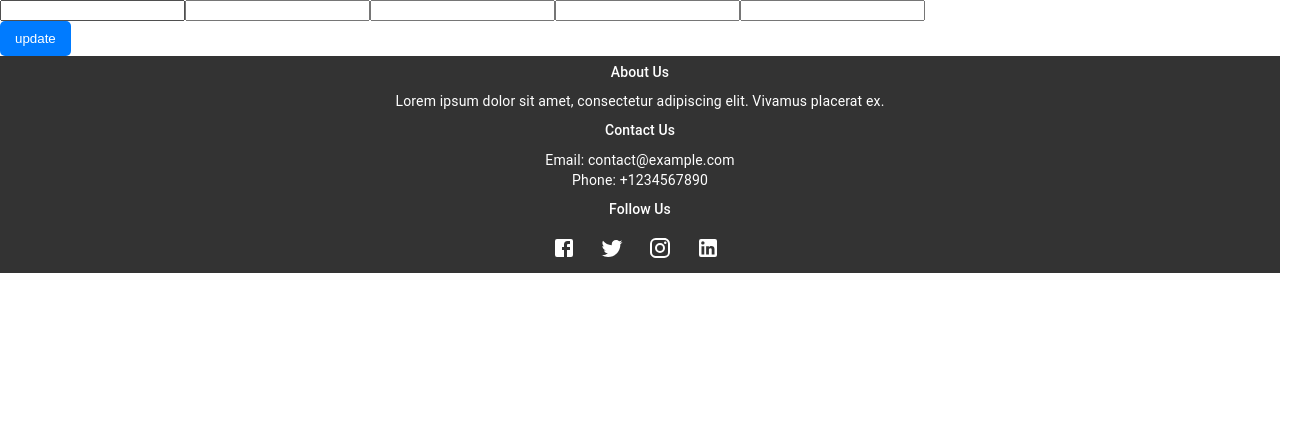
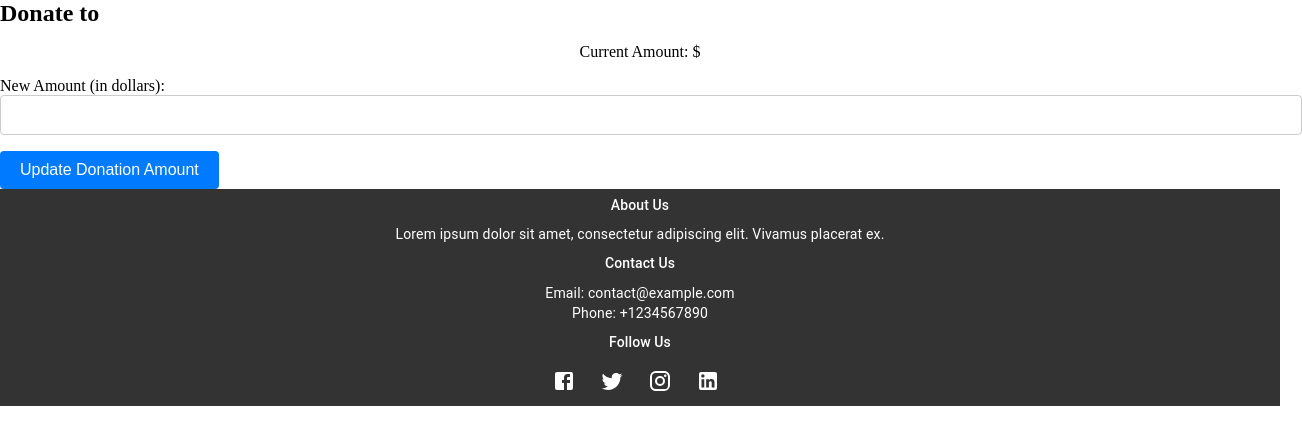
Before and after one commit to BackMeUp1/backmeup, a React (Vite) app in the folder frontend/: page /SubmitDonation in a window 1280 px wide. Shown: the top 444 px of the page, 1302 px wide, since content can reach past the window. Built offline with nearby package versions, Linux system fonts and the light colour scheme; no server answers.

Commit message:
update donate

```diff
--- /dev/null
+++ b/frontend/src/components/SubmissionDonation.css
@@ -0,0 +1,57 @@
+/* You can add this CSS to a separate stylesheet or use a CSS-in-JS solution like styled-components */
+
+/* Container styles */
+.container {
+    display: flex;
+    flex-direction: column;
+    align-items: center;
+    padding: 20px;
+  }
+
+  /* Title styles */
+  h2 {
+    font-size: 24px;
+    font-weight: bold;
+    margin-bottom: 16px;
+  }
+
+  /* Description styles */
+  p {
+    margin-bottom: 16px;
+    text-align: center;
+  }
+
+  /* Current amount styles */
+  .current-amount {
+    font-weight: bold;
+  }
+
+  /* Input styles */
+  label {
+    display: block;
+    margin-top: 16px;
+  }
+
+  input[type="number"] {
+    width: 100%;
+    padding: 10px;
+    border: 1px solid #ccc;
+    border-radius: 4px;
+    font-size: 16px;
+  }
+
+  /* Button styles */
+  button {
+    margin-top: 16px;
+    padding: 10px 20px;
+    background-color: #007bff;
+    color: #fff;
+    border: none;
+    border-radius: 4px;
+    cursor: pointer;
+    font-size: 16px;
+  }
+
+  button:hover {
+    background-color: #0056b3;
+  }
--- a/frontend/src/components/SubmitDonation.jsx
+++ b/frontend/src/components/SubmitDonation.jsx
@@ -1,94 +1,51 @@
 import { useEffect } from "react"
 import  React, {useState} from 'react'
 import axios from "axios"
+import "./SubmissionDonation.css"
 
 
-export default function SubmitDonation (props) {
-
-const{_id,name,traits,affiliations,image,description}=props.updated
-const [names,setNames]= useState("")
-const [traites,setTraits]= useState("")
-const [affiliation,setAffiliation]= useState("")
-const [images,setImages]= useState("")
-const [descriptions,setDescriptions]= useState("")
+export default function  SubmitDonation (props) {
+  const{idprojects,current_amount}=props.updated
+const [Amount,setAmount]= useState("")
 
 useEffect(()=>{
-setNames(name)
-setTraits(traits)
-setAffiliation(affiliations)
-setImages(image)
-setDescriptions(description)
+  setAmount(current_amount)
+
   },[])
 
+
   const handelclick =() =>{
-axios.put(`http://localhost:5000/api/charachter/${_id}`,{
-name:names,
-traits:traites,
-affiliations:affiliation,
-image:images,
-description:descriptions,
-}).then((res)=>{
-    console.log(res)
-}).catch((err)=>{console.log(err)})
+    axios.put(`http://localhost:4000/api/project/Amount/${idprojects}`, {
+      current_amount:parseFloat(Amount),
+    }).then((result) => {
+      console.log(result);
+    })
+    .catch((err) => console.log(err));
     }
 
     return (
     <div>
-        <div>
+      <h2>Donate to {props.updated.title}</h2>
+      <p>{props.updated.description}</p>
+      <p>Current Amount: ${props.updated.current_amount}</p>
+      <label>
+        New Amount (in dollars):
         <input
+          type="number"
 
+          onChange={(e)=>setAmount(e.target.value)}
           required
-        id="outlined-required"
-        label="name"
-        defaultValue={name}
-        onChange={(e)=>setNames(e.target.value)}
         />
-      <input
-
-      required
-      id="outlined-required"
-      label="traits"
-      defaultValue={traits}
-      onChange={(e)=>setTraits(e.target.value)}
-    />
-
-    <input
-
-        required
-        id="outlined-required"
-        label="affiliation"
-        defaultValue={affiliations}
-        onChange={(e)=>setAffiliation(e.target.value)}
-      />
-    <input
-
-      required
-      id="outlined-required"
-      label="image"
-      defaultValue={image}
-      onChange={(e)=>setImages(e.target.value)}
-    />
-    <input
-
-      required
-      id="outlined-required"
-      label="description"
-      defaultValue={description}
-      onChange={(e)=>setDescriptions(e.target.value)}
-    />
-    </div>
-    <button
-    onClick={()=>{
+      </label>
+      <button onClick={()=>{
 
       handelclick()
   alert("updated succesfully")
 
   }
 
-    }
-    >update</button>
-
+  }>Update Donation Amount</button>
 
     </div>
-  )
-}
+  );
+};
--- a/frontend/src/components/projectList.jsx
+++ b/frontend/src/components/projectList.jsx
@@ -175,6 +175,7 @@ const ProjectList = (props) => {
                   variant="contained"
                   color="primary"
                   onClick={() => {
+
                     navigate("/SubmitDonation", { state: { project } }   )
                     props.stalTwo(project) ;
 
```
Lines whose indentation alone changed are shown as unchanged.
